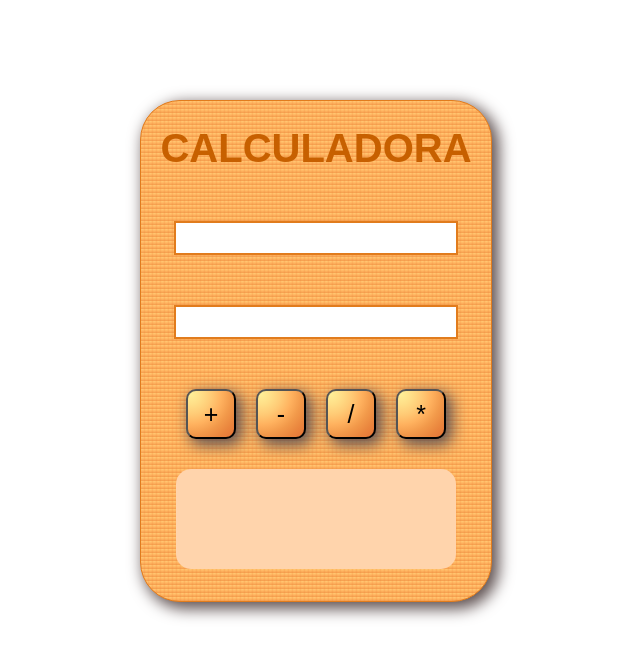
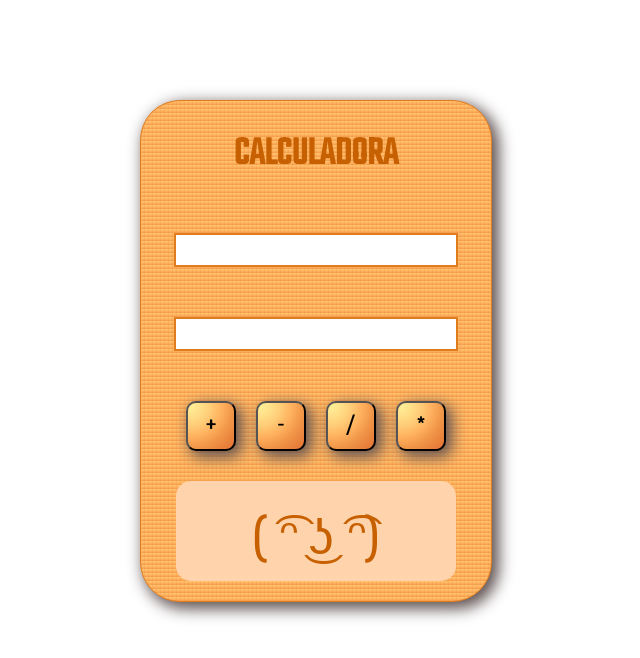
Before and after one commit to Fercholuch/Calculadora_Jav, a plain HTML site: page index.html in a window 1280 px wide. Shown: the whole page, without its empty margins (324-964 px from the left). Drawn offline with Linux system fonts and the light colour scheme.

Commit message:
Update index.html

```diff
--- a/index.html
+++ b/index.html
@@ -3,6 +3,9 @@
 <head>
     <meta charset="utf-8">
     <link rel="stylesheet" href="css/css.css">
+    <link rel="preconnect" href="https://fonts.gstatic.com">
+<link href="https://fonts.googleapis.com/css2?family=Teko&display=swap" rel="stylesheet">
+
     <title>Formulario</title>
 </head>
 <body>
@@ -17,7 +20,7 @@
             <input type="button" value="/" id="btn-d">
             <input type="button" value="*" id="btn-m">
         </div>
-        <div class="cj-resultado"></div>
+        <div class="cj-resultado" id="txt-resultado">( ͡ᵔ ͜ʖ ͡ᵔ)</div>
     </form>
 
 
```
